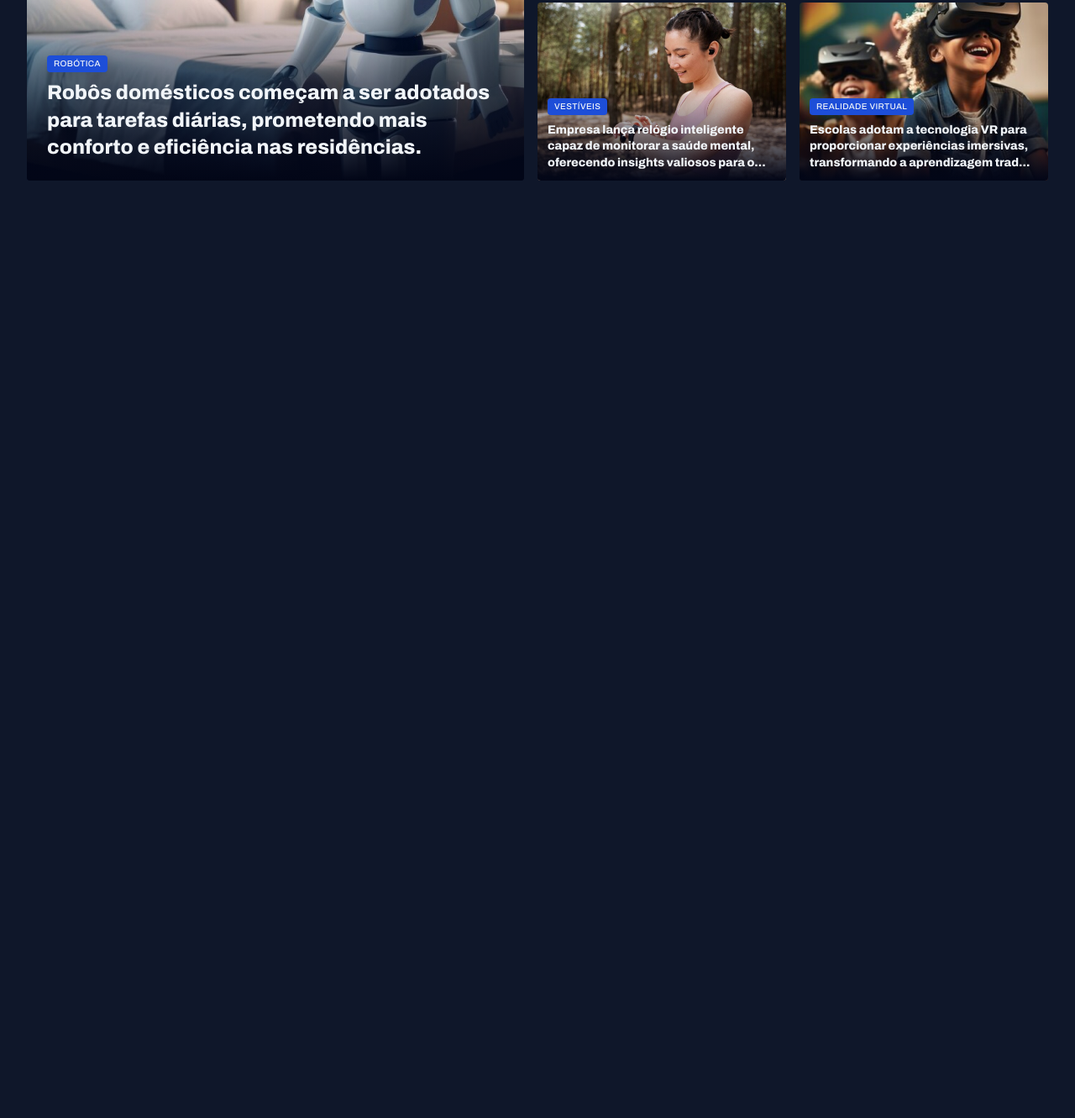
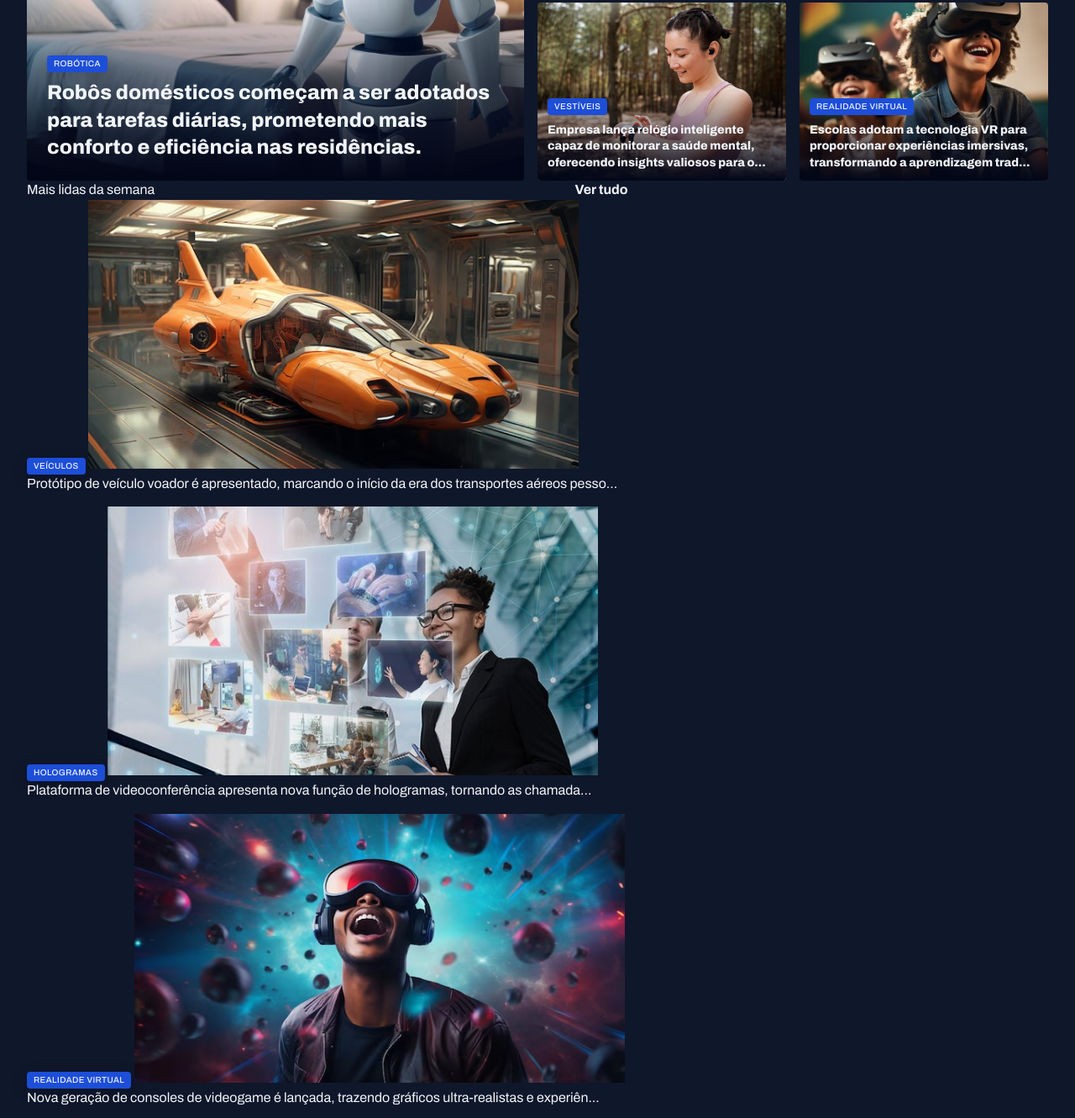
Before and after one commit to developer-gpereira/technews, a plain HTML site: page index.html in a window 1280 px wide. Shown: the part 389-1720 px from the top of the page at 84% size. Before the commit the page ends 800 px from the top, so only its background shows below. Drawn offline with Linux system fonts and the light colour scheme.

Commit message:
Estruturando sessão mais lidas da semana

```diff
--- a/index.html
+++ b/index.html
@@ -45,50 +45,139 @@
     <main class="grid container">
       <section id="featured" class="grid grid-flow-col gap-16">
         <figure class="card">
-          <img src="assets/images/Image 01.png" alt="Robôs domésticos começam a ser adotados para tarefas diárias, prometendo mais conforto e eficiência nas residências." />
+          <img
+            src="assets/images/Image 01.png"
+            alt="Robôs domésticos começam a ser adotados para tarefas diárias, prometendo mais conforto e eficiência nas residências."
+          />
 
           <figcaption>
             <span class="content-tag">Robótica</span>
-            <h2 class="text-2xl">Robôs domésticos começam a ser adotados para tarefas diárias, prometendo mais conforto e eficiência nas residências.
-                        </h2>
+            <h2 class="text-2xl">
+              Robôs domésticos começam a ser adotados para tarefas diárias,
+              prometendo mais conforto e eficiência nas residências.
+            </h2>
           </figcaption>
         </figure>
 
         <div class="grid grid-cols-2 gap-16">
           <figure class="card">
-            <img src="assets/images/Image 02.png" alt="Novo Smartphone Projetor 3D chega ao mercado, transformando a forma como vemos nossas telas!" />
+            <img
+              src="assets/images/Image 02.png"
+              alt="Novo Smartphone Projetor 3D chega ao mercado, transformando a forma como vemos nossas telas!"
+            />
 
             <figcaption>
               <span class="content-tag">Hologramas</span>
-              <h2 class="text-lg">Novo Smartphone Projetor 3D chega ao mercado, transformando a forma como vemos nossas telas!</h2>
+              <h2 class="text-lg">
+                Novo Smartphone Projetor 3D chega ao mercado, transformando a
+                forma como vemos nossas telas!
+              </h2>
             </figcaption>
           </figure>
 
           <figure class="card">
-            <img src="assets/images/Image 03.png" alt="Tecnologia 6G chega às metrópoles brasileiras, prometendo revolucionar a forma como vivemos e nos comunicamos." />
+            <img
+              src="assets/images/Image 03.png"
+              alt="Tecnologia 6G chega às metrópoles brasileiras, prometendo revolucionar a forma como vivemos e nos comunicamos."
+            />
 
             <figcaption>
               <span class="content-tag">Internet</span>
-              <h2 class="text-lg">Tecnologia 6G chega às metrópoles brasileiras, prometendo revolucionar a forma como vivemos e nos comuni...</h2>
+              <h2 class="text-lg">
+                Tecnologia 6G chega às metrópoles brasileiras, prometendo
+                revolucionar a forma como vivemos e nos comuni...
+              </h2>
             </figcaption>
           </figure>
 
           <figure class="card">
-            <img src="assets/images/Image 04.png" alt="Empresa lança relógio inteligente capaz de monitorar a saúde mental, oferecendo insights valiosos para o bem-estar pessoal." />
+            <img
+              src="assets/images/Image 04.png"
+              alt="Empresa lança relógio inteligente capaz de monitorar a saúde mental, oferecendo insights valiosos para o bem-estar pessoal."
+            />
 
             <figcaption>
               <span class="content-tag">Vestíveis</span>
-              <h2 class="text-lg">Empresa lança relógio inteligente capaz de monitorar a saúde mental, oferecendo insights valiosos para o...</h2>
+              <h2 class="text-lg">
+                Empresa lança relógio inteligente capaz de monitorar a saúde
+                mental, oferecendo insights valiosos para o...
+              </h2>
             </figcaption>
           </figure>
 
           <figure class="card">
-            <img src="assets/images/Image 05.png" alt="Escolas adotam a tecnologia VR para proporcionar experiências imersivas, transformando a aprendizagem tradicional." />
+            <img
+              src="assets/images/Image 05.png"
+              alt="Escolas adotam a tecnologia VR para proporcionar experiências imersivas, transformando a aprendizagem tradicional."
+            />
 
             <figcaption>
               <span class="content-tag">Realidade Virtual</span>
-              <h2 class="text-lg">Escolas adotam a tecnologia VR para proporcionar experiências imersivas, transformando a aprendizagem trad...</h2>
+              <h2 class="text-lg">
+                Escolas adotam a tecnologia VR para proporcionar experiências
+                imersivas, transformando a aprendizagem trad...
+              </h2>
             </figcaption>
+          </figure>
+        </div>
+      </section>
+
+      <section id="weekly">
+        <header class="grid grid-flow-col">
+          <h3>Mais lidas da semana</h3>
+          <a href="" class="grid grid-flow-col">
+            <strong>Ver tudo</strong>
+            <span></span>
+          </a>
+        </header>
+
+        <div class="grid gap-16">
+          <figure>
+            <span class="content-tag">Veículos</span>
+            <img
+              src="assets/images/Image 06.png"
+              alt="Protótipo de veículo voador é apresentado, marcando o início da era dos transportes aéreos pessoais."
+            />
+            <p>
+              Protótipo de veículo voador é apresentado, marcando o início da
+              era dos transportes aéreos pesso...
+            </p>
+          </figure>
+
+          <figure>
+            <span class="content-tag">Hologramas</span>
+            <img
+              src="assets/images/Image 07.png"
+              alt="Plataforma de videoconferência apresenta nova função de hologramas, tornando as chamadas virtuais mais realistas e envolventes."
+            />
+            <p>
+              Plataforma de videoconferência apresenta nova função de
+              hologramas, tornando as chamada...
+            </p>
+          </figure>
+
+          <figure>
+            <span class="content-tag">Realidade virtual</span>
+            <img
+              src="assets/images/Image 08.png"
+              alt="Nova geração de consoles de videogame é lançada, trazendo gráficos ultra-realistas e experiências de jogo totalmente envolventes."
+            />
+            <p>
+              Nova geração de consoles de videogame é lançada, trazendo gráficos
+              ultra-realistas e experiên...
+            </p>
+          </figure>
+
+          <figure>
+            <span class="content-tag">Internet</span>
+            <img
+              src="assets/images/Image 09.png"
+              alt="Projeto busca oferecer internet de alta velocidade em áreas remotas através de satélites."
+            />
+            <p>
+              Projeto busca oferecer internet de alta velocidade em áreas
+              remotas através de satélites.
+            </p>
           </figure>
         </div>
       </section>
```
